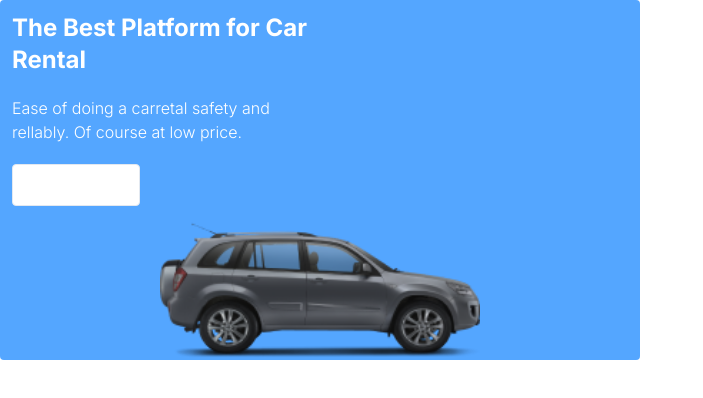
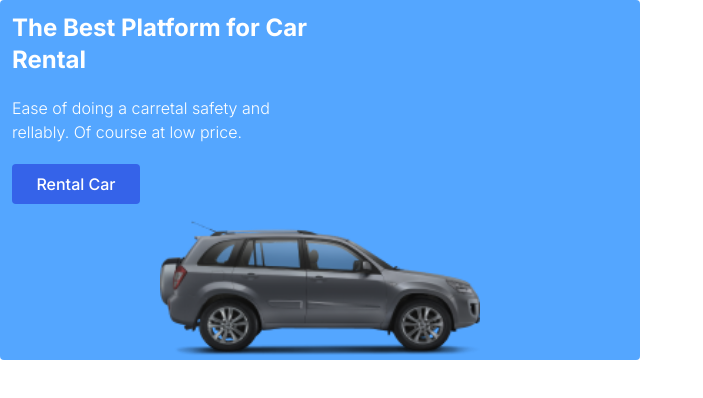
Before and after one commit to franklinogf/rent-car, a Next.js app: page / in a window 1280 px wide. Shown: the top 398 px of the page, without its empty margins (0-703 px from the left). Built offline with nearby package versions, Linux system fonts and the light colour scheme.

Commit message:
created ui Button

```diff
--- /dev/null
+++ b/src/components/ui/Button.tsx
@@ -0,0 +1,56 @@
+import * as React from 'react'
+import { Slot } from '@radix-ui/react-slot'
+import { cva, type VariantProps } from 'class-variance-authority'
+
+import { cn } from '@/lib/utils'
+
+const buttonVariants = cva(
+  'inline-flex items-center justify-center whitespace-nowrap rounded-md text-sm font-medium transition-colors focus-visible:outline-none focus-visible:ring-1 focus-visible:ring-ring disabled:pointer-events-none disabled:opacity-50',
+  {
+    variants: {
+      variant: {
+        default:
+          'bg-primary text-primary-foreground shadow hover:bg-primary/90',
+        destructive:
+          'bg-destructive text-destructive-foreground shadow-sm hover:bg-destructive/90',
+        outline: 'bg-[#3563E9] hover:bg-accent hover:text-accent-foreground',
+        secondary:
+          'bg-secondary text-secondary-foreground shadow-sm hover:bg-secondary/80',
+        ghost: 'hover:bg-accent hover:text-accent-foreground',
+        link: 'text-primary underline-offset-4 hover:underline'
+      },
+      size: {
+        default: 'h-9 px-4 py-2',
+        sm: 'h-8 rounded-md px-3 text-xs',
+        lg: 'h-10 rounded-md px-8',
+        icon: 'h-9 w-9'
+      }
+    },
+    defaultVariants: {
+      variant: 'default',
+      size: 'default'
+    }
+  }
+)
+
+export interface ButtonProps
+  extends React.ButtonHTMLAttributes<HTMLButtonElement>,
+    VariantProps<typeof buttonVariants> {
+  asChild?: boolean
+}
+
+const Button = React.forwardRef<HTMLButtonElement, ButtonProps>(
+  ({ className, variant, size, asChild = false, ...props }, ref) => {
+    const Comp = asChild ? Slot : 'button'
+    return (
+      <Comp
+        className={cn(buttonVariants({ variant, size, className }))}
+        ref={ref}
+        {...props}
+      />
+    )
+  }
+)
+Button.displayName = 'Button'
+
+export { Button, buttonVariants }
```
